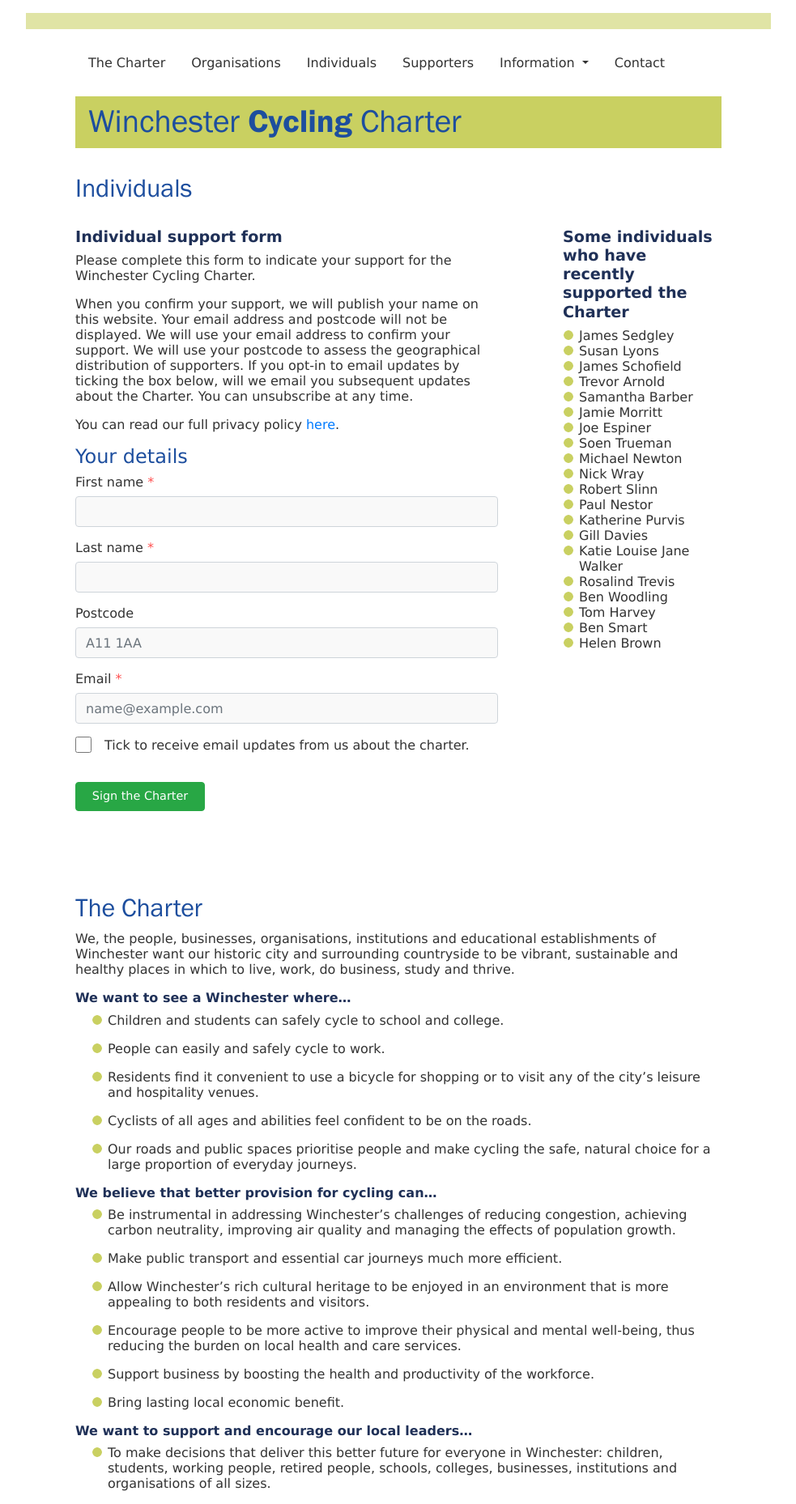
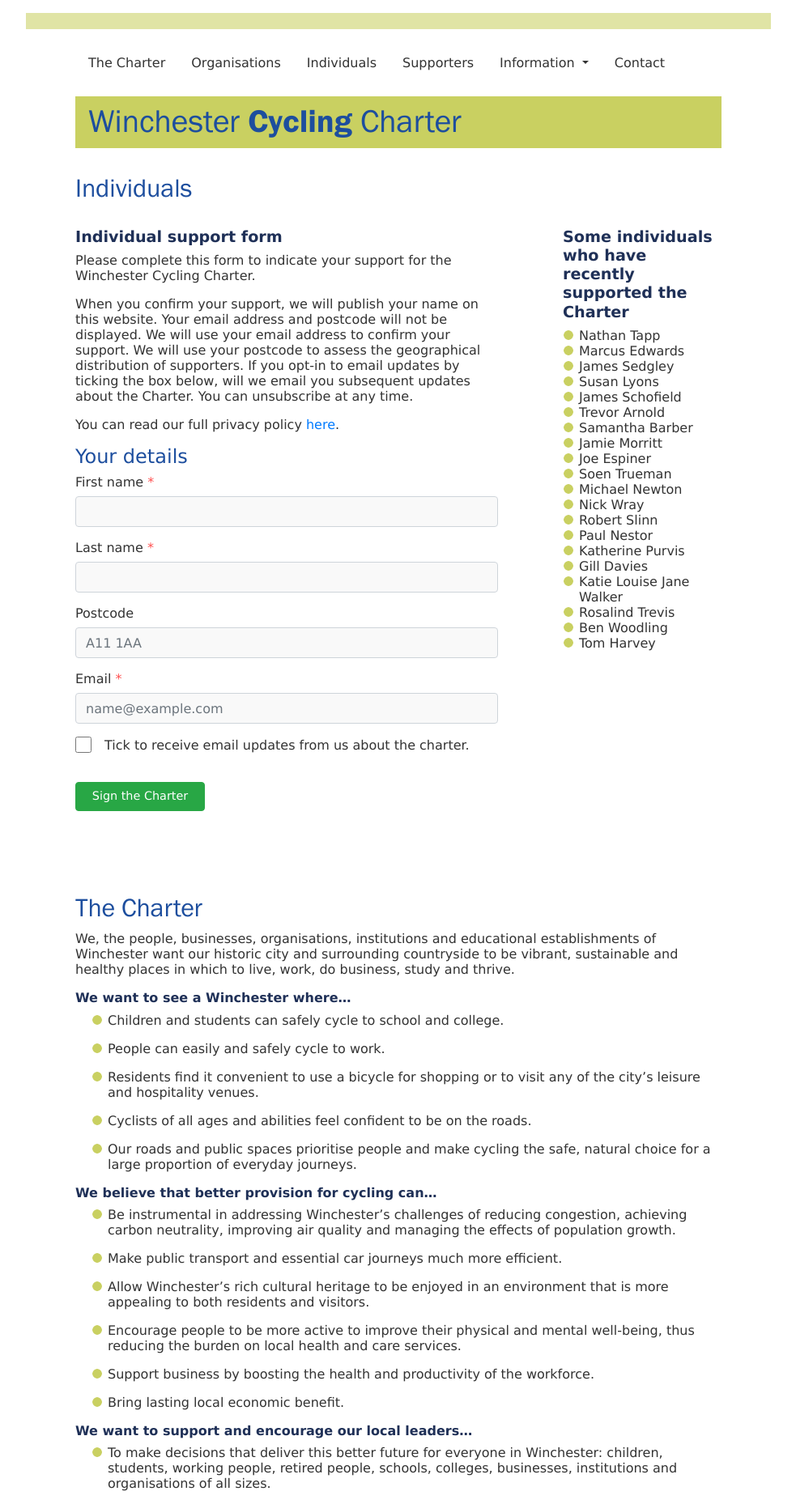
Before and after one commit to winchestercyclingcharter/winchestercyclingcharter.github.io, a Jekyll site: the page built from ind-page.md, in a window 1280 px wide. Shown: the whole page at 81% size, without its empty margins (148-1131 px from the left). Built offline with Jekyll 4.4.1, drawn with Linux system fonts in a browser that asks for light colours; nearby versions of some CDN libraries.

Commit message:
Update people.yml

```diff
--- a/_data/people.yml
+++ b/_data/people.yml
@@ -866,3 +866,5 @@ people:
 - { lastname: Schofield, firstname: James, dt: 20240807-071305-066569 }
 - { lastname: Lyons, firstname: Susan, dt: 20240822-060505-380788 }
 - { lastname: Sedgley, firstname: James, dt: 20240912-082055-588147 }
+- { lastname: Edwards, firstname: Marcus, dt: 20241130-105156-916774 }
+- { lastname: Tapp, firstname: Nathan, dt: 20241201-213408-951591 }
```
